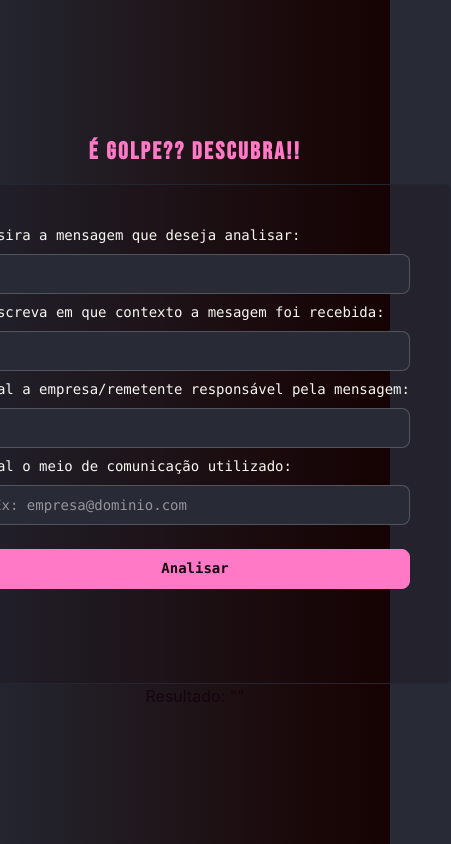
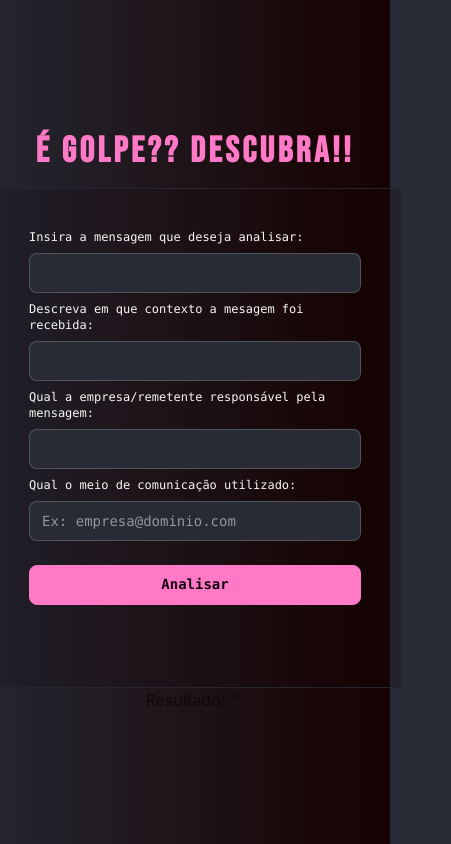
Before and after one commit to cauegz/detector-de-golpes, a React (Vite) app in the folder frontend/detector-de-golpes/: page / in a window 390 px wide. Shown: the whole page, 451 px wide, since content can reach past the window. Built offline with nearby package versions, Linux system fonts and the light colour scheme.

Commit message:
feat: responsividade e arquivo docker-compose.yml

```diff
--- a/frontend/detector-de-golpes/src/App.jsx
+++ b/frontend/detector-de-golpes/src/App.jsx
@@ -29,31 +29,31 @@ function App() {
   }
 
   return (
-    <div className="bg-gradient-to-r from-base-200 to-error-content text-primary-content min-h-screen flex justify-center items-center flex-col ">
-      <h1 className="text-primary text-2xl md:text-3xl lg:text-4xl font-bold mb-[4%] font-bebasneue tracking-widest">É Golpe?? Descubra!!</h1>
+    <div className="bg-gradient-to-r from-base-200 to-error-content text-primary-content min-h-screen flex justify-center items-center flex-col">
+      <h1 className="text-primary text-4xl md:text-5xl lg:text-7xl font-bold mb-[4%] font-bebasneue tracking-widest">É Golpe?? Descubra!!</h1>
       <div className='bg-primary-content/20 card-dash rounded-md border p-4 h-125 font-mono'>
-        <div className='card-body'>
+        <div className='card-body text-primary text-xs w-95 md:w-180 md:text-base lg:w-240 lg:text-lg'>
           <label htmlFor="mensagem"  className="label text-base-content">
             Insira a mensagem que deseja analisar:
           </label>
           <input type="text" className="input w-full" id="mensagem" onChange={(e) => setMensagem(e.target.value)}/>
 
-          <label htmlFor="contexto" className="label text-base-content">
+          <label htmlFor="contexto" className="label text-base-content whitespace-normal">
             Descreva em que contexto a mesagem foi recebida:
           </label>
           <input type="text" className="input w-full" id="contexto" onChange={(e) => setContexto(e.target.value)}/>
 
-          <label htmlFor="empresa" className="label text-base-content">
+          <label htmlFor="empresa" className="label text-base-content whitespace-normal">
             Qual a empresa/remetente responsável pela mensagem:
           </label>
           <input type="text" className="input w-full" id="empresa" onChange={(e) => setEmpresa(e.target.value)}/>
 
-          <label htmlFor="meioComunicacao" className="label text-base-content">
+          <label htmlFor="meioComunicacao" className="label text-base-content whitespace-normal">
             Qual o meio de comunicação utilizado:
           </label>
           <input type="text" placeholder="Ex: empresa@dominio.com" className="input w-full placeholder:text-white/50" id="meioComunicacao" onChange={(e) => setMeioComunicacao(e.target.value)}/>
 
-          <button className="btn btn-primary mt-4" onClick={enviar}>Analisar</button>
+          <button className="btn btn-primary mt-4" disabled={loading} onClick={enviar}>{loading ? "Analisando..." : "Analisar"}</button>
         </div>
       </div>
       <div>
```
Also changed, not shown: 2 other files (tests, documents, lock files or other folders).
